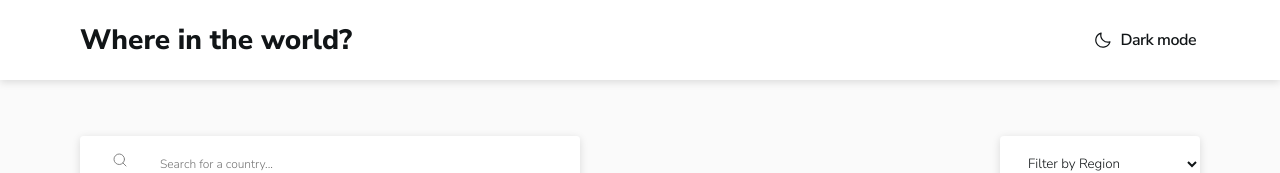
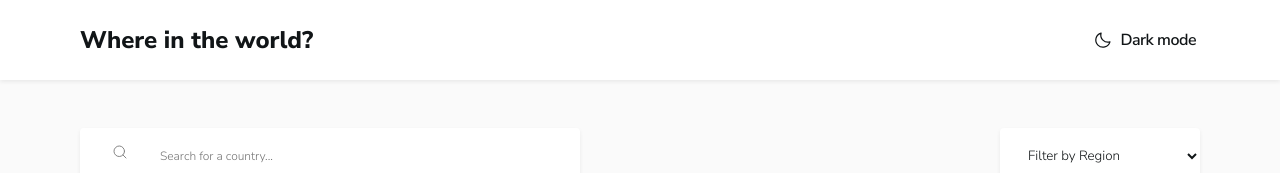
Before and after one commit to Roger2405/rest-countries, a React (Vite) app: page / in a window 1280 px wide. Shown: the top 173 px of the page. Built offline with nearby package versions, Linux system fonts and the light colour scheme; no server answers.

Commit message:
ajustes finais no layout

```diff
--- a/src/components/Header/styles.scss
+++ b/src/components/Header/styles.scss
@@ -17,7 +17,7 @@
 
 
     &__title {
-        font-size: 1.75rem;
+        font-size: 1.5rem;
         font-weight: 800;
     }
 
--- a/src/pages/Home/styles.scss
+++ b/src/pages/Home/styles.scss
@@ -3,8 +3,8 @@
 
     .filterBar {
         min-height: 4rem;
-        margin-top: 3rem;
-        margin-bottom: 1.5rem;
+        margin-top: 2.5rem;
+        margin-bottom: 2.5rem;
     }
 }
 
--- a/src/styles/base.scss
+++ b/src/styles/base.scss
@@ -8,7 +8,7 @@
 */
 
 :root {
-    --shadow: 0 .125rem .5rem #00000022;
+    --shadow: 0 .125rem .25rem #00000011;
     --hard-shadow: 0 0 .5rem rgba(0, 0, 0, 0.35);
 
     --elements: hsl(0, 0%, 100%);
```
